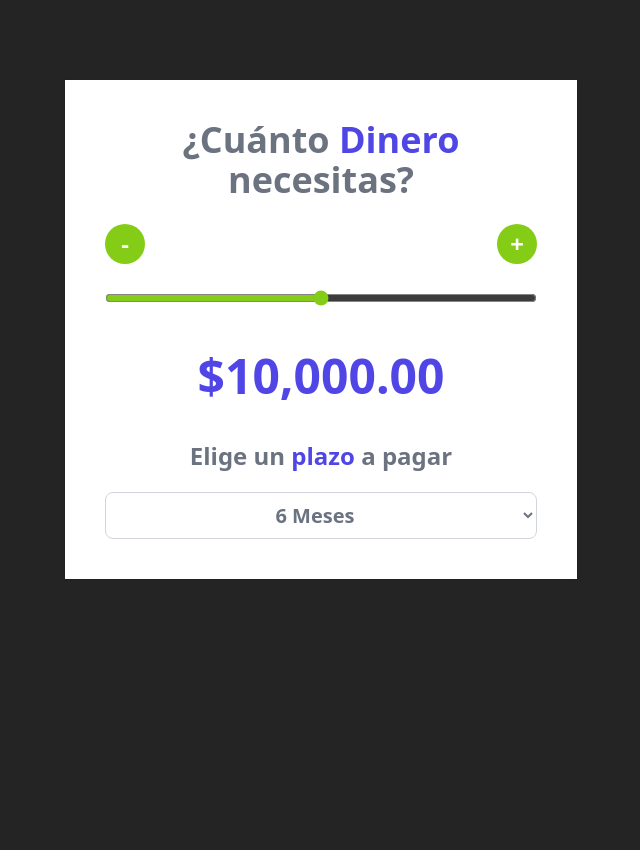
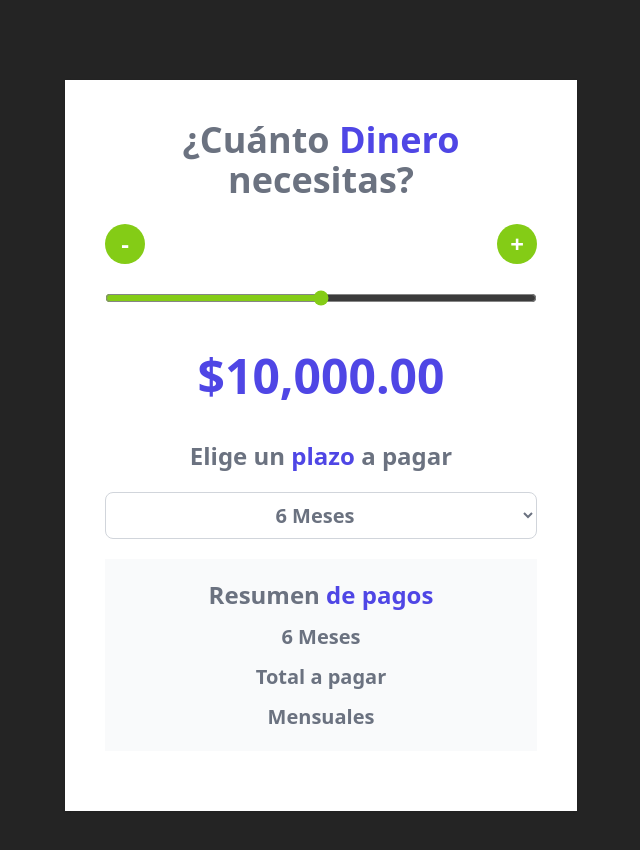
Before and after one commit to dgutierrez21/JavaScript-Moderno-Guia-Definitiva-Construye-20-Proyectos, a React (Vite) app in the folder Curso+JS+Moderno/Curso JS Moderno/Introduccion-React/cotizador-prestamos-react/: page / in a window 1280 px wide. Shown: the top 850 px of the page, without its empty margins (319-959 px from the left). Before the commit the page ends 800 px from the top, so only its background shows below. Built offline with nearby package versions, Linux system fonts and the light colour scheme.

Commit message:
Creando el Resumen de Pagos

```diff
--- a/Curso+JS+Moderno/Curso JS Moderno/Introduccion-React/cotizador-prestamos-react/src/App.jsx
+++ b/Curso+JS+Moderno/Curso JS Moderno/Introduccion-React/cotizador-prestamos-react/src/App.jsx
@@ -86,6 +86,19 @@ function App() {
         <option value="12">12 Meses</option>
         <option value="24">24 Meses</option>
       </select>
+
+      <div className="my-5 space-y-3 bg-gray-50 p-5">
+        <h2 className="text-2xl font-extrabold text-gray-500 text-center">
+          Resumen <span className="text-indigo-600">de pagos</span>
+        </h2>
+        <p className="text-xl text-gray-500 text-center font-bold">
+          {meses} Meses
+        </p>
+        <p className="text-xl text-gray-500 text-center font-bold">
+          Total a pagar
+        </p>
+        <p className="text-xl text-gray-500 text-center font-bold">Mensuales</p>
+      </div>
     </div>
   );
 }
```
